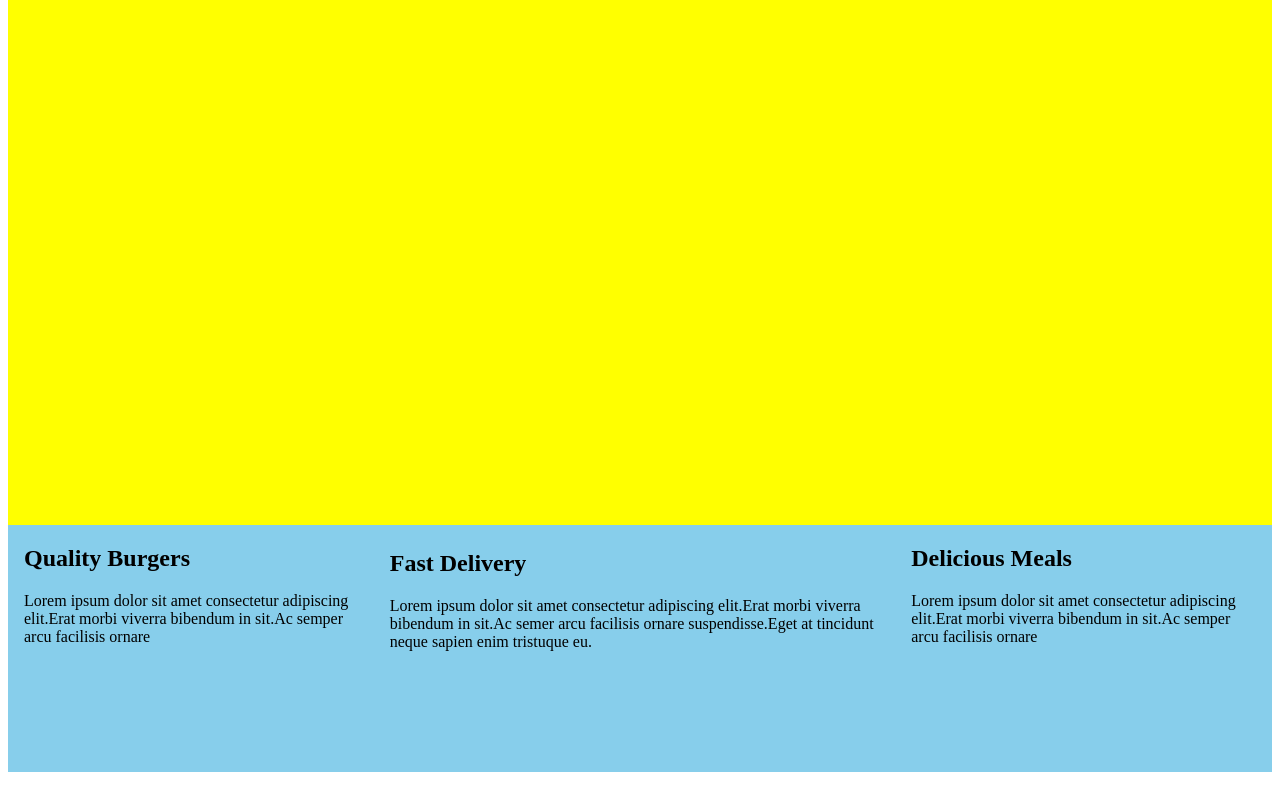
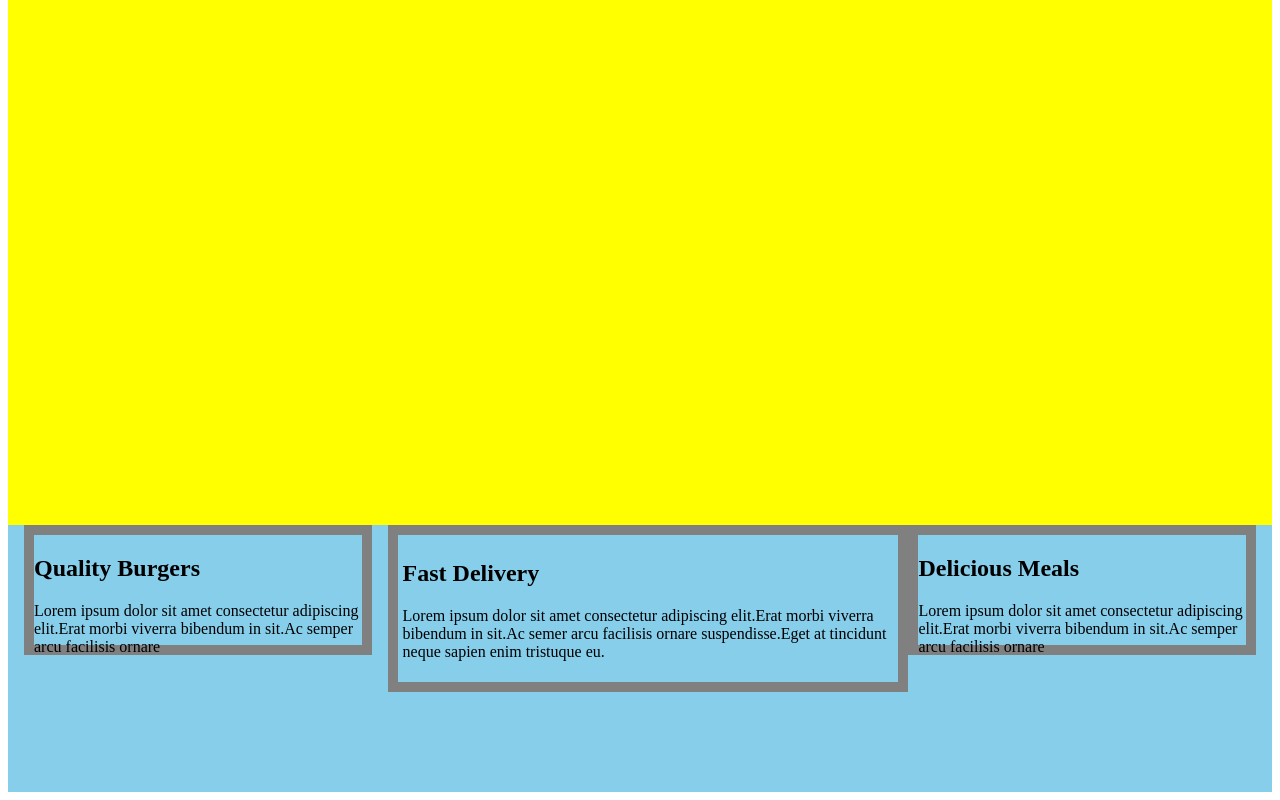
Before and after one commit to Moni-que/Spicy-Burgers-Inn, a plain HTML site: page index.html in a window 1280 px wide. Shown: the part 1748-2548 px from the top of the page. Drawn offline with Linux system fonts and the light colour scheme.

Commit message:
solid grey border

```diff
--- a/index.css
+++ b/index.css
@@ -27,19 +27,20 @@
        font-color:black;
    }
    .one{
-       border: 10px black;
+       border: 10px solid grey;
        width: fit-content;
        height: 110px;
        margin-left: 1em;
+
    }
    .three{
-       border: 10px black;
+       border: 10px solid grey;
        width: fit-content;
        height: 110px;
        margin-right: 1em;
    }
    .two{
-       border: 10px black;
+       border: 10px solid grey;
        width: fit-content;
        padding: 5px;
        margin-left: 1em;
```
